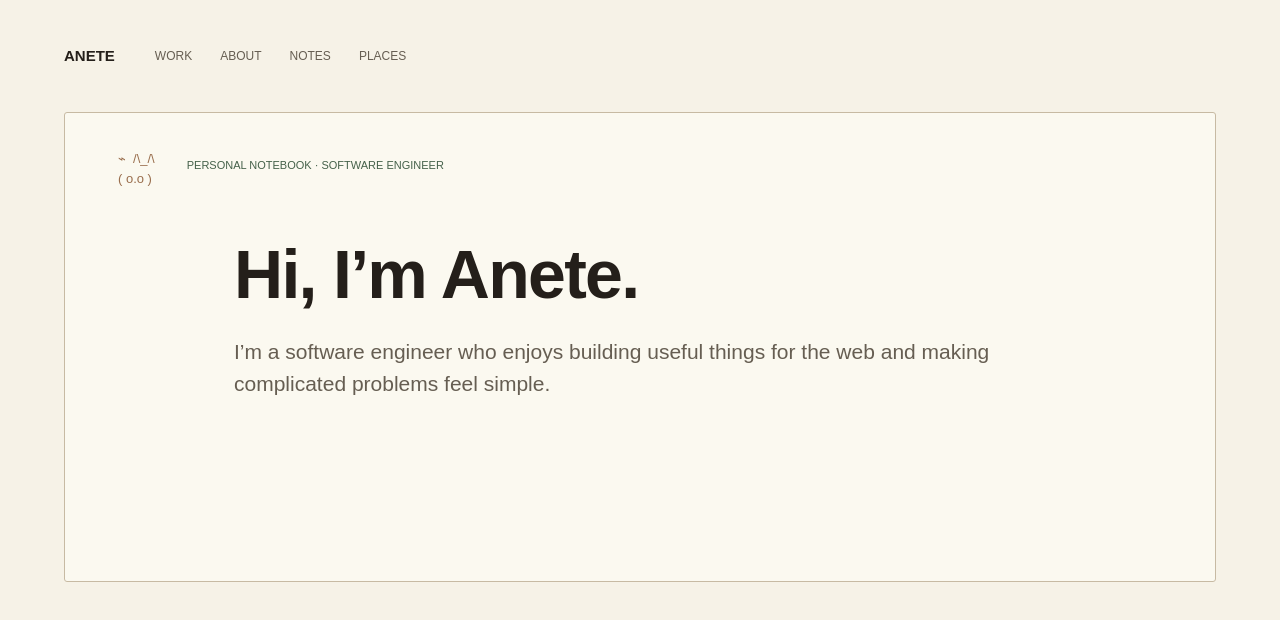
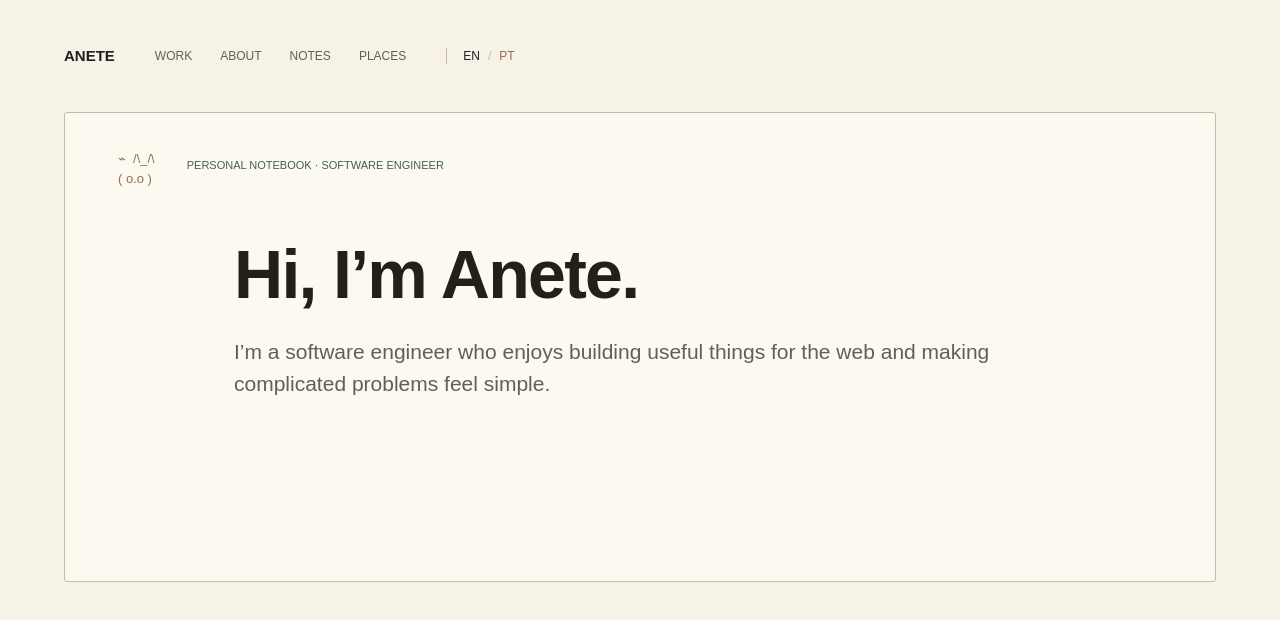
Before and after one commit to anetep/personal-portfolio, a Next.js app: page /en in a window 1280 px wide. Shown: the top 620 px of the page. Built offline with nearby package versions, Linux system fonts and the light colour scheme.

Commit message:
[Feat: Locale] Updated text to have english and portuguese versions and added toggle in home page for user to be able to change the language

```diff
--- /dev/null
+++ b/app/[locale]/content.ts
@@ -0,0 +1,38 @@
+export const locales = ["en", "pt"] as const;
+
+export type Locale = (typeof locales)[number];
+
+export function isLocale(locale: string): locale is Locale {
+  return locales.includes(locale as Locale);
+}
+
+export const content = {
+  en: {
+    navigation: {
+      work: "WORK",
+      about: "ABOUT",
+      notes: "NOTES",
+      places: "PLACES",
+    },
+    hero: {
+      label: "PERSONAL NOTEBOOK · SOFTWARE ENGINEER",
+      title: "Hi, I’m Anete.",
+      description:
+        "I’m a software engineer who enjoys building useful things for the web and making complicated problems feel simple.",
+    },
+  },
+  pt: {
+    navigation: {
+      work: "TRABALHO",
+      about: "SOBRE",
+      notes: "NOTAS",
+      places: "LUGARES",
+    },
+    hero: {
+      label: "CADERNO PESSOAL · ENGENHEIRA DE SOFTWARE",
+      title: "Olá, sou a Anete.",
+      description:
+        "Sou engenheira de software e gosto de criar coisas úteis para a web e de tornar problemas complicados mais simples.",
+    },
+  },
+} as const;
--- a/app/[locale]/layout.tsx
+++ b/app/[locale]/layout.tsx
@@ -1,6 +1,7 @@
 import type { Metadata } from "next";
 import { notFound } from "next/navigation";
 import { Geist, Geist_Mono } from "next/font/google";
+import { isLocale, locales } from "./content";
 import "../globals.css";
 
 const geistSans = Geist({
@@ -12,8 +13,6 @@ const geistMono = Geist_Mono({
   variable: "--font-geist-mono",
   subsets: ["latin"],
 });
-
-const locales = ["en", "pt"] as const;
 
 export const dynamicParams = false;
 
@@ -32,7 +31,7 @@ export default async function RootLayout({
 }: LayoutProps<"/[locale]">) {
   const { locale } = await params;
 
-  if (locale !== "en" && locale !== "pt") {
+  if (!isLocale(locale)) {
     notFound();
   }
 
--- a/app/[locale]/page.tsx
+++ b/app/[locale]/page.tsx
@@ -1,32 +1,71 @@
-const navigationItems = [
-  { label: "WORK", href: "#work" },
-  { label: "ABOUT", href: "#about" },
-  { label: "NOTES", href: "#notes" },
-  { label: "PLACES", href: "#places" },
-];
+import Link from "next/link";
+import { notFound } from "next/navigation";
+import { content, isLocale } from "./content";
 
-export default function Home() {
+export default async function Home({
+  params,
+}: PageProps<"/[locale]">) {
+  const { locale } = await params;
+
+  if (!isLocale(locale)) {
+    notFound();
+  }
+
+  const copy = content[locale];
+
+  const navigationItems = [
+    { label: copy.navigation.work, href: "#work" },
+    { label: copy.navigation.about, href: "#about" },
+    { label: copy.navigation.notes, href: "#notes" },
+    { label: copy.navigation.places, href: "#places" },
+  ];
+
   return (
     <main className="min-h-screen bg-[#f6f2e7] px-6 md:px-16">
       <header className="flex h-28 items-center gap-10">
-        <a
-          href="/"
+        <Link
+          href={`/${locale}`}
           className="text-[15px] font-semibold text-[#241f1a]"
           aria-label="Homepage"
         >
           ANETE
-        </a>
+        </Link>
 
         <nav aria-label="Main navigation">
           <ul className="flex gap-7 text-xs font-medium text-[#665e52]">
             {navigationItems.map((item) => (
-              <li key={item.label}>
+              <li key={item.href}>
                 <a href={item.href}>{item.label}</a>
               </li>
             ))}
           </ul>
         </nav>
+
+        <div className="flex border-l border-[#c7baa3] pl-4 text-xs font-medium">
+          <Link
+            href="/en"
+            className={
+              locale === "en" ? "text-[#241f1a]" : "text-[#996e4d]"
+            }
+            aria-current={locale === "en" ? "page" : undefined}
+          >
+            EN
+          </Link>
+
+          <span className="px-2 text-[#c7baa3]">/</span>
+
+          <Link
+            href="/pt"
+            className={
+              locale === "pt" ? "text-[#241f1a]" : "text-[#996e4d]"
+            }
+            aria-current={locale === "pt" ? "page" : undefined}
+          >
+            PT
+          </Link>
+        </div>
       </header>
+
       <section className="min-h-[470px] rounded-[3px] border border-[#c7baa3] bg-[#fbf9f0] px-8 py-9 md:px-[53px]">
         <div className="flex items-start gap-8">
           <p className="whitespace-pre text-[13px] leading-5 text-[#996e4d]">
@@ -34,17 +73,17 @@ export default function Home() {
           </p>
 
           <p className="pt-2 text-[11px] font-medium text-[#45614a]">
-            PERSONAL NOTEBOOK · SOFTWARE ENGINEER
+            {copy.hero.label}
           </p>
         </div>
+
         <div className="mt-12 md:ml-[116px]">
           <h1 className="text-5xl font-semibold tracking-tight text-[#241f1a] md:text-[68px] md:leading-[1.1]">
-            Hi, I’m Anete.
+            {copy.hero.title}
           </h1>
 
           <p className="mt-6 max-w-3xl text-lg leading-8 text-[#665e52] md:text-[21px]">
-            I’m a software engineer who enjoys building useful things for the web and
-            making complicated problems feel simple.
+            {copy.hero.description}
           </p>
         </div>
       </section>
```
